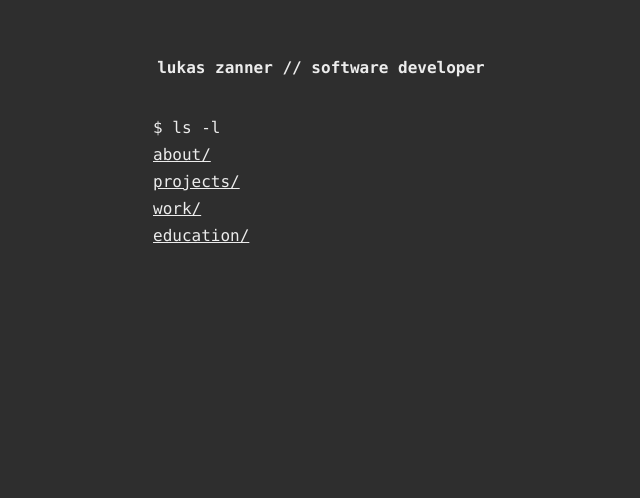
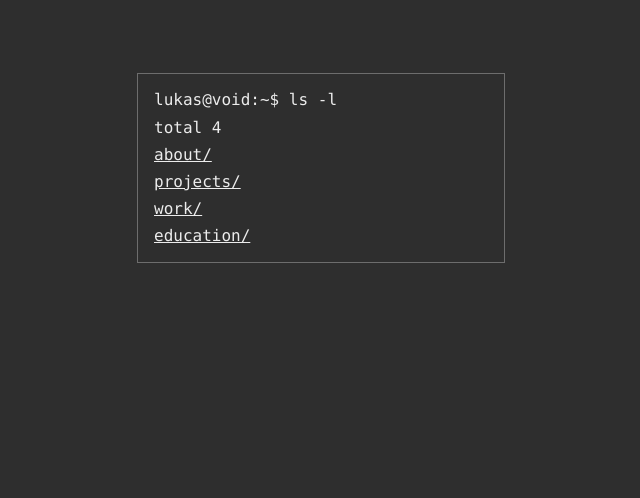
Before and after one commit to zann1x/hello-world, a Gatsby site: page / in a window 1280 px wide. Shown: the part 232-730 px from the top of the page, without its empty margins (319-959 px from the left). Built offline with nearby package versions, Linux system fonts and the light colour scheme; Gatsby itself is replaced by a stand-in of ours.

Commit message:
Improve terminal look of index page

```diff
--- a/src/pages/index.js
+++ b/src/pages/index.js
@@ -10,9 +10,10 @@ const IndexPage = () => (
         <SEO title="home" />
 
         <div className={styles.content}>
-            <h1 className={styles.heading}>lukas zanner // software developer</h1>
+
             <div className={styles.link_block}>
-                <p>$ ls -l</p>
+                <p>lukas@void:~$ ls -l</p>
+                <p>total 4</p>
                 <p><Link to="/about/" title="About me">about/</Link></p>
                 <p><Link to="/projects/" title="Projects">projects/</Link></p>
                 <p><Link to="/work/" title="Work">work/</Link></p>
--- a/src/pages/index.module.css
+++ b/src/pages/index.module.css
@@ -10,11 +10,16 @@
 }
 
 .heading {
-    padding: 0.5rem 1rem;
+    text-align: left;
+    padding: 0rem 1rem;
 }
 
 .link_block {
-    margin: 1rem 0;
-    padding: 1rem 2rem;
+    border: 1px solid rgba(255, 255, 255, 0.3);
+    margin: 1rem 1rem;
+    padding: 1rem 1rem;
     text-align: left;
 }
+.link_block p:last-of-type {
+    padding-bottom: 0;
+}
```
